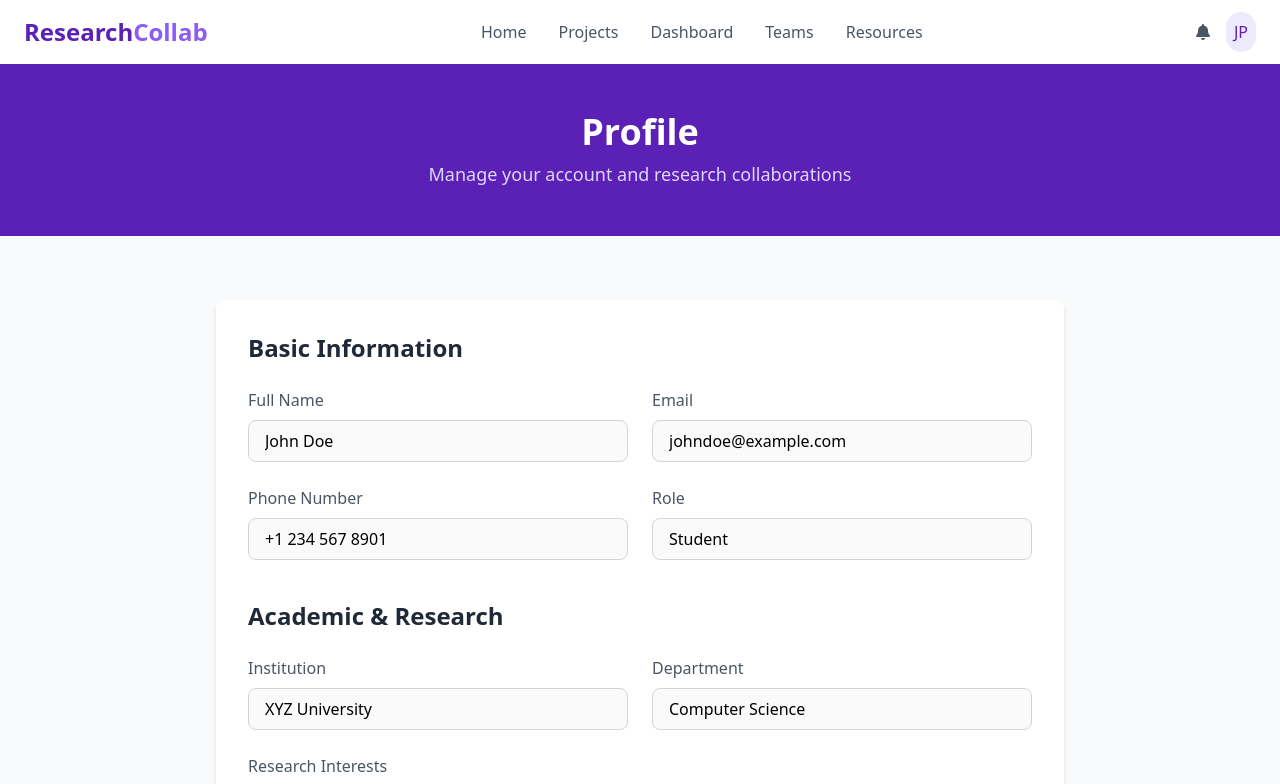
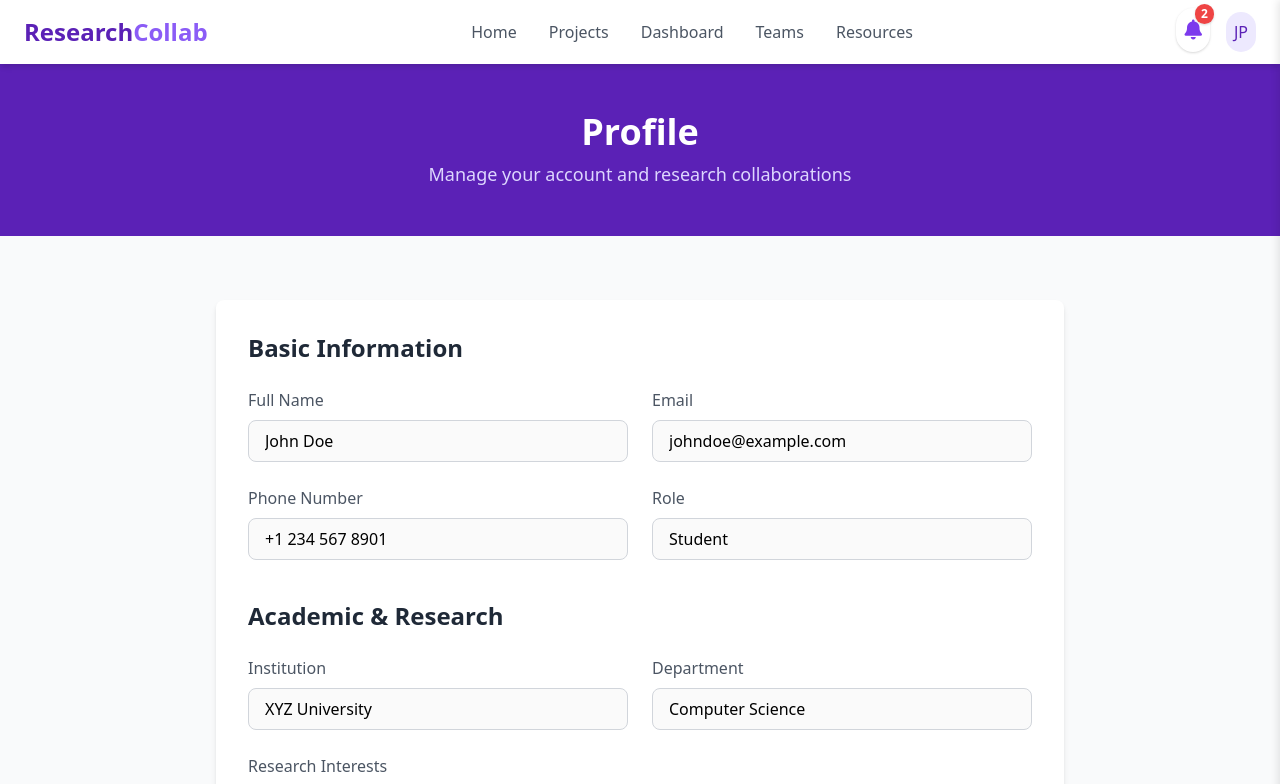
Before and after one commit to GodMakesMe/ResearchCollab, a React (Create React App) app in the folder web-frontend/: page /profile in a window 1280 px wide. Shown: the top 784 px of the page. Built offline with nearby package versions, Linux system fonts and the light colour scheme; sample sign-in values are in the browser's storage.

Commit message:
notifications Addition

```diff
--- a/web-frontend/src/App.tsx
+++ b/web-frontend/src/App.tsx
@@ -21,7 +21,7 @@ const App: React.FC = () => {
         <Route path="/projects" element={<Projects />} />
         <Route path="/profile" element={<Profile />} /> {/* Add Profile route */}
         <Route path="/project/:id" element={<ProjectDetail />} /> {/* Dedicated project page */}
-        <Route path="/student-dashboard" element={<StudentDashboard/>} /> {/* Student dashboard route */}
+        <Route path="/dashboard" element={<StudentDashboard/>} /> {/* Student dashboard route */}
         <Route path="/faculty-dashboard" element={<FacultyDashboard/>} /> {/* Faculty dashboard route */}
         <Route path="/newsfeed" element={<NewsFeed />} /> {/* News feed route */}
         <Route path="/research-papers" element={<ResearchPapersPage />} /> {/* Research papers route */}
--- a/web-frontend/src/components/Navigation.tsx
+++ b/web-frontend/src/components/Navigation.tsx
@@ -1,5 +1,6 @@
 import React from 'react';
 import { Link, useLocation } from 'react-router-dom';
+import NotificationManager from './NotificationManager'; // Adjust path if needed
 
 const Navigation: React.FC = () => {
   const location = useLocation();
@@ -9,7 +10,7 @@ const Navigation: React.FC = () => {
   };
 
   return (
-    <nav className="bg-white shadow-md">
+    <nav className="bg-white shadow-md relative z-50">
       <div className="container mx-auto px-6 py-3 flex justify-between items-center">
         <div className="flex items-center">
           <span className="text-2xl font-bold text-purple-800">
@@ -33,10 +34,10 @@ const Navigation: React.FC = () => {
             Resources
           </Link>
         </div>
-        <div className="flex items-center space-x-4">
-          <Link to="#" className="text-gray-600 hover:text-purple-600">
-            <i className="fas fa-bell"></i>
-          </Link>
+        <div className="flex items-center space-x-4 relative">
+          {/* Replace bell icon with NotificationManager */}
+          <NotificationManager />
+
           <Link to="/profile" className={`bg-purple-100 p-2 rounded-full hover:ring-2 ring-purple-300 transition ${isActive('/profile')}`}>
             <span className="text-purple-800 font-medium">JP</span>
           </Link>
--- a/web-frontend/src/components/NotificationManager.css
+++ b/web-frontend/src/components/NotificationManager.css
@@ -4,7 +4,7 @@
     position: fixed;
     top: 20px;
     right: 20px;
-    background: rgba(62, 75, 215, 0.8); /* Translucent blue */
+    background: rgba(129, 58, 223, 0.8); /* Translucent blue */
     color: white;
     padding: 10px 15px;
     border-radius: 8px;
@@ -54,7 +54,7 @@
   }
 
   .sidebar-header {
-    background: #3e4bd7;
+    background: #8343fc;
     color: white;
     padding: 15px;
     display: flex;
--- a/web-frontend/src/components/NotificationManager.tsx
+++ b/web-frontend/src/components/NotificationManager.tsx
@@ -61,15 +61,21 @@ const NotificationManager: React.FC = () => {
   return (
     <>
       {/* Notification Popup */}
-      <div className="notification-popup" onClick={toggleSidebar}>
-        <div className="notification-icon">
-          {/* Optionally add an icon or use text */}
-          🔔
+      <div
+        onClick={toggleSidebar}
+        className="relative -mt-1 cursor-pointer bg-white rounded-full p-2 shadow hover:ring-2 hover:ring-purple-300 transition duration-200"
+      >
+        <div className="text-xl text-purple-600 hover:text-purple-800">
+          <i className="fas fa-bell"></i>
         </div>
         {newNotificationsCount > 0 && (
-          <div className="notification-count">{newNotificationsCount}</div>
+          <div className="absolute -top-1 -right-1 bg-red-500 text-white text-xs font-semibold rounded-full px-1.5 py-0.5 shadow">
+            {newNotificationsCount}
+          </div>
         )}
       </div>
+
+
 
       {/* Notification Sidebar */}
       <div className={`notification-sidebar ${isSidebarOpen ? 'open' : ''}`}>
--- a/web-frontend/src/pages/FacultyDashboard.tsx
+++ b/web-frontend/src/pages/FacultyDashboard.tsx
@@ -1,8 +1,36 @@
 import React from "react";
 import Navigation from "../components/Navigation";  // Adjust the path as needed
 import Footer from "../components/Footer";          // Adjust the path as needed
+import { jwtDecode } from "jwt-decode";
+
+interface MyJwtPayload {
+  email: string;
+  role: 'admin' | 'faculty' | 'student'; // or just `string` if not fixed
+  iat: number;
+  exp: number;
+}
+
 
 const ResearchCollabDashboard: React.FC = () => {
+  const token = localStorage.getItem("token");
+  if (!token) {
+    alert("No token found. Please log in.");
+    window.location.href = "/login";
+    return null;
+  }
+
+  const decodedToken = jwtDecode<MyJwtPayload>(token.split(' ')[1] || token);
+  console.log("Decoded token:", decodedToken);
+
+  // Now TypeScript knows what `.role` is
+  if (!(decodedToken.role === "faculty")) {
+    alert("You do not have permission to access this page.");
+    // localStorage.removeItem("token");
+    window.location.href = "/dashboard";
+    return null;
+  }
+
+
   const styles: { [key: string]: React.CSSProperties } = {
     container: {
       fontFamily: "sans-serif",
--- a/web-frontend/src/pages/Projects.tsx
+++ b/web-frontend/src/pages/Projects.tsx
@@ -239,10 +239,10 @@ const Projects: React.FC = () => {
     selectedProfessors.forEach(p => filters.push({ type: 'professor', value: p }));
     selectedSkills.forEach(s => filters.push({ type: 'skill', value: s }));
     if (showOpenOnly) {
-        filters.push({ type: 'availability', value: 'Open Positions' });
+        filters.push({ type: 'availability', value: 'Open' });
     }
     setActiveFiltersForDisplay(filters);
-  }, [selectedDomains, selectedProfessors, selectedSkills, showOpenOnly]);
+  }, [selectedDomains, selectedProfessors, selectedSkills, showOpenOnly == true ? 'open' : 'closed']);
 
 
   // --- Filter Handlers (remain the same) ---
--- a/web-frontend/src/pages/StudentDashboard.tsx
+++ b/web-frontend/src/pages/StudentDashboard.tsx
@@ -2,10 +2,34 @@ import React, { useState } from "react";
 import { useLocation } from "react-router-dom";
 import Navigation from "../components/Navigation";  // Import Navigation component
 import Footer from "../components/Footer";          // Import Footer component
+import { jwtDecode } from "jwt-decode";               // Import jwt-decode library
+
+interface MyJwtPayload {
+  email: string;
+  role: 'admin' | 'faculty' | 'student'; // or just `string` if not fixed
+  iat: number;
+  exp: number;
+}
 
 const DashboardScreen: React.FC = () => {
   const [expandedProject, setExpandedProject] = useState<string | null>(null);
   const location = useLocation();
+  const token = localStorage.getItem("token");
+  if (!token) {
+    alert("No token found. Please log in.");
+    window.location.href = "/login";
+    return null;
+  }
+
+  const decodedToken = jwtDecode<MyJwtPayload>(token.split(' ')[1] || token);
+  console.log("Decoded token:", decodedToken);
+
+  // Now TypeScript knows what `.role` is
+  if (decodedToken.role === "faculty") {
+    // localStorage.removeItem("token");
+    window.location.href = "/faculty-dashboard";
+    return null;
+  }
 
   const toggleProject = (title: string) => {
     setExpandedProject((prev) => (prev === title ? null : title));
```
